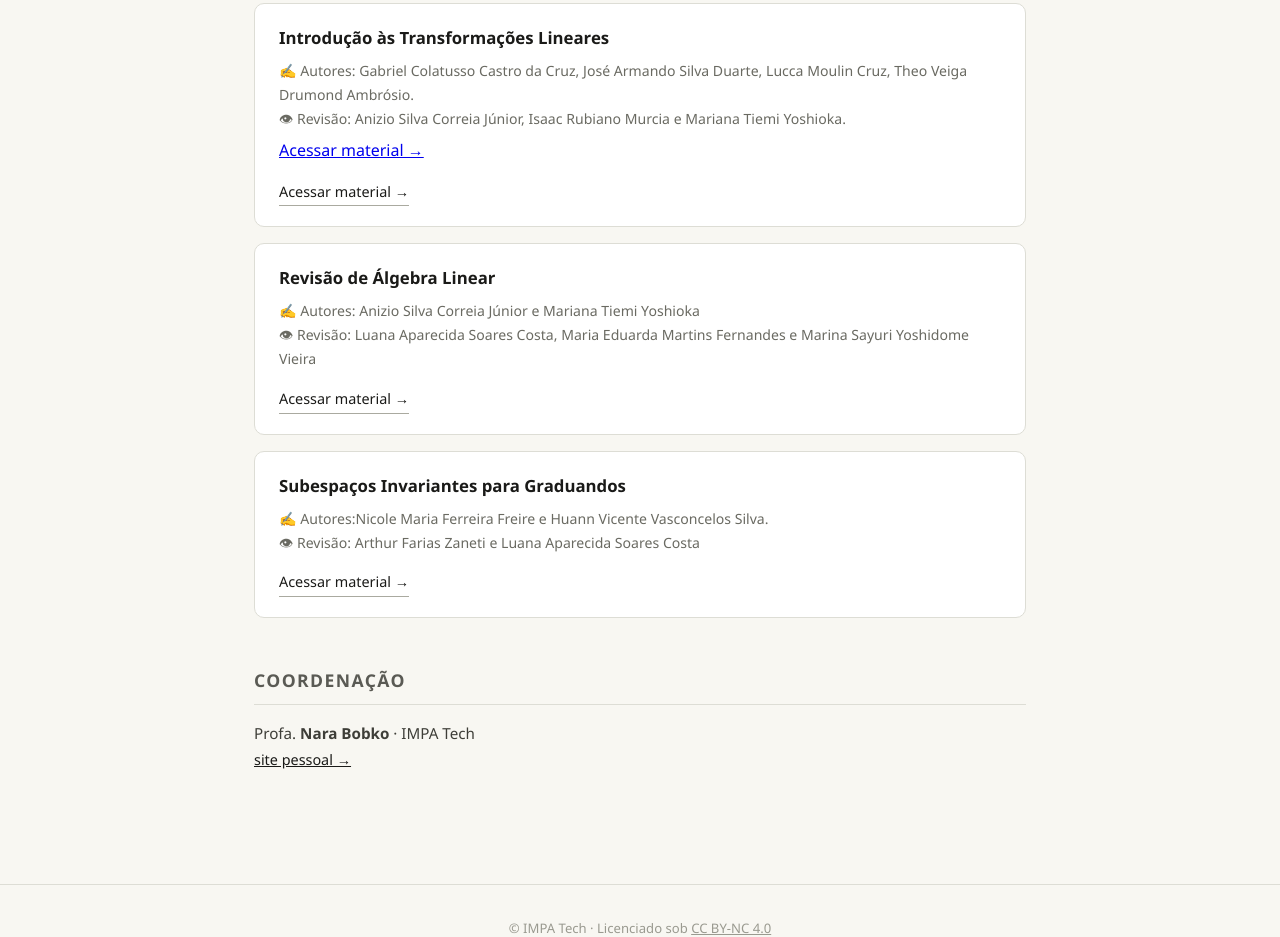
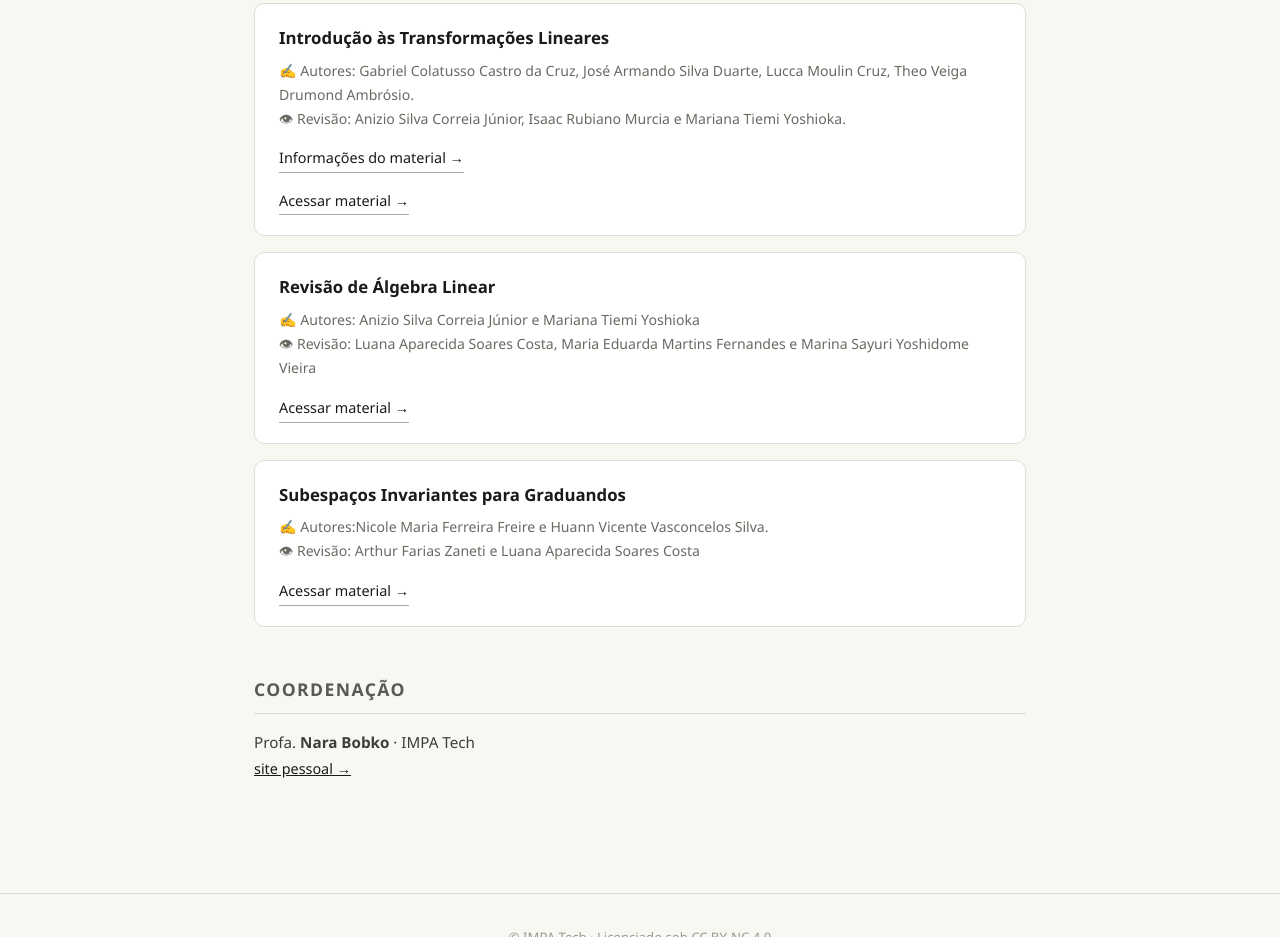
Before and after one commit to narabobko/REA_LinearAlgebra, a plain HTML site: page docs/index.html in a window 1280 px wide. Shown: the part 1226-2163 px from the top of the page. Drawn offline with Linux system fonts and the light colour scheme.

Commit message:
Update index.html

```diff
--- a/docs/index.html
+++ b/docs/index.html
@@ -220,7 +220,7 @@
      <div class="material-card">
         <div class="material-title">Autovalores e Autovetores</div>
         <div class="material-meta">
-          <span>✍ Autores: Gabriel Falcão Martinez, Lisandra Menezes Fagundes e Luana Mognon da Silva</span>
+          <span>✍ Autores: Gabriel Falcão Martinez, Lisandra Menezes Fagundes e Luana Mognon da Silva</span><br>
           <span> Revisão: Marina Sayuri Yoshidome Vieira</span>
         </div>
         <a class="material-link" href="https://colab.research.google.com/drive/1QN2LEnIpZVPmYIEUUyzHY913u9GOHAS7" target="_blank">Acessar material →</a>
@@ -232,7 +232,7 @@
           <span>✍ Autores: Gabriel Colatusso Castro da Cruz, José Armando Silva Duarte, Lucca Moulin Cruz, Theo Veiga Drumond Ambrósio.</span><br>
           <span>👁 Revisão: Anizio Silva Correia Júnior, Isaac Rubiano Murcia e Mariana Tiemi Yoshioka.</span>
         </div>
-        <a class="infos-material" href="https://raw.githubusercontent.com/narabobko/REA_LinearAlgebra/main/docs/introducao_transformacoes_lineares.pdf" target="_blank">Acessar material →</a>
+        <a class="material-link" href="https://raw.githubusercontent.com/narabobko/REA_LinearAlgebra/main/docs/introducao_transformacoes_lineares.pdf" target="_blank">Informações do material →</a>
         <a class="material-link" href="https://raw.githubusercontent.com/narabobko/REA_LinearAlgebra/main/docs/introducao_transformacoes_lineares.mp4" target="_blank">Acessar material →</a>
     </div>
 
```
